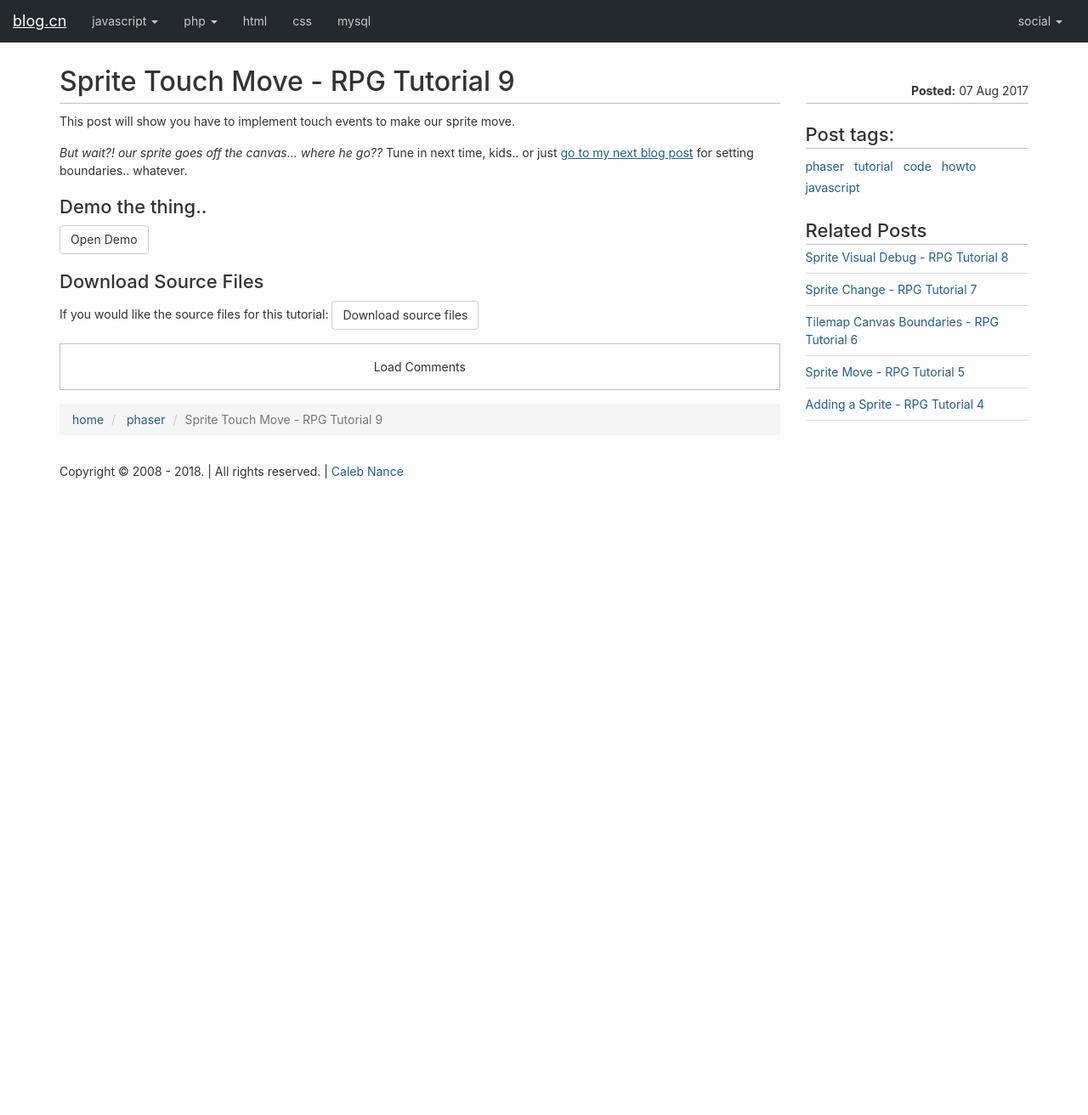
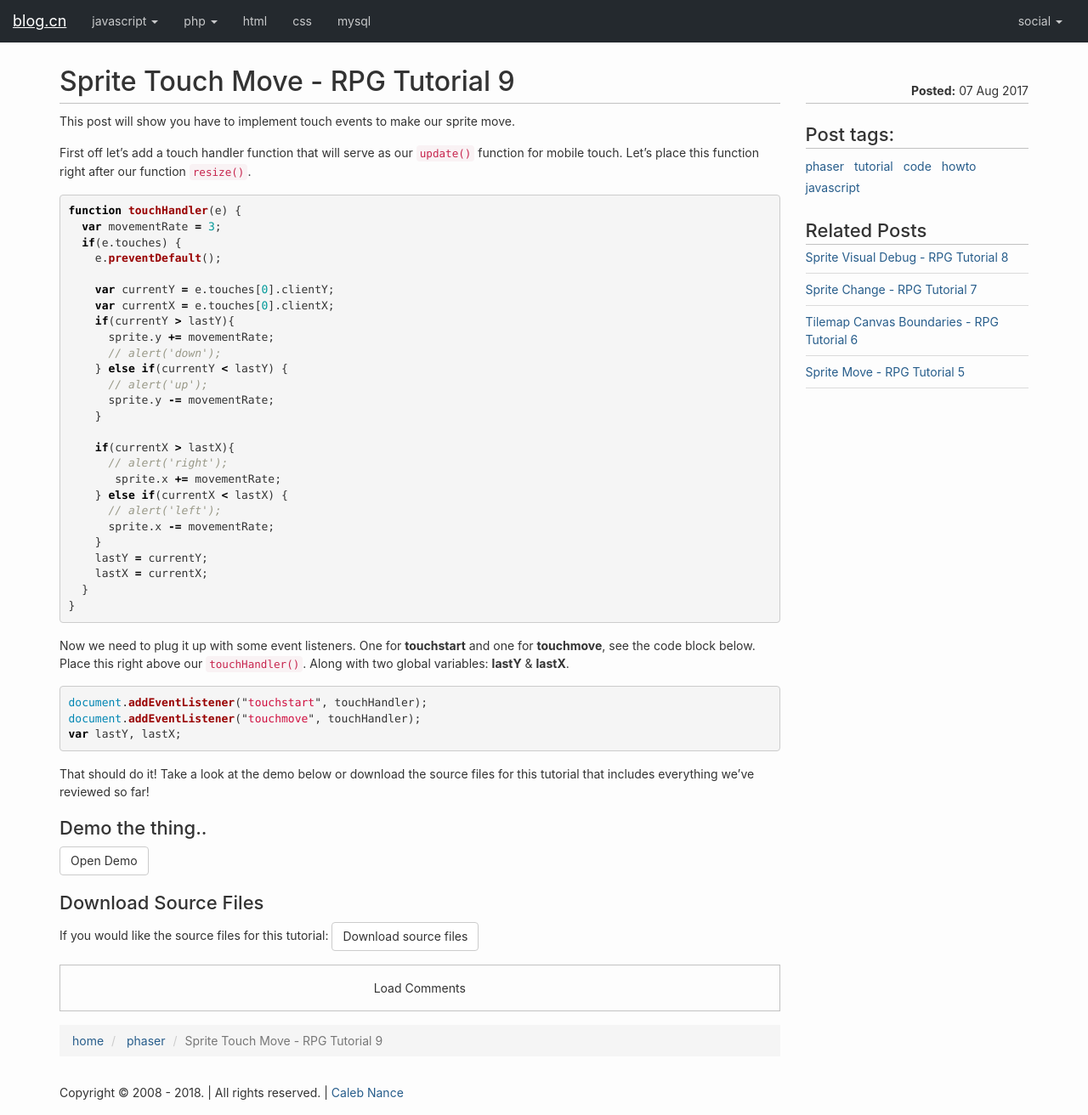
Before and after one commit to calebnance/jekyll_blog-calebnance, a Jekyll site: the page built from _posts/phaser/2017-08-06-sprite-touch-move.markdown, in a window 1280 px wide. Shown: the whole page at 85% size. Built offline with Jekyll 4.4.1, drawn with Linux system fonts in a browser that asks for light colours; before the commit the page ends 900 px from its top, so only the background shows below that.

Commit message:
whoops! updated the tutorial 9 with actual content and uploaded it to the blog site

```diff
--- a/_posts/phaser/2017-08-06-sprite-touch-move.markdown
+++ b/_posts/phaser/2017-08-06-sprite-touch-move.markdown
@@ -10,10 +10,49 @@
 
 This post will show you have to implement touch events to make our sprite move.
 
-*But wait?! our sprite goes off the canvas... where he go??* Tune in next time, kids.. or just <a href="{{ "/phaser/tilemap-canvas-boundaries.html" | relative_url }}">go to my next blog post</a> for setting boundaries.. whatever.
+First off let's add a touch handler function that will serve as our `update()` function for mobile touch. Let's place this function right after our function `resize()`.
+
+{% highlight javascript %}
+function touchHandler(e) {
+  var movementRate = 3;
+  if(e.touches) {
+    e.preventDefault();
+
+    var currentY = e.touches[0].clientY;
+    var currentX = e.touches[0].clientX;
+    if(currentY > lastY){
+      sprite.y += movementRate;
+      // alert('down');
+    } else if(currentY < lastY) {
+      // alert('up');
+      sprite.y -= movementRate;
+    }
+
+    if(currentX > lastX){
+      // alert('right');
+       sprite.x += movementRate;
+    } else if(currentX < lastX) {
+      // alert('left');
+      sprite.x -= movementRate;
+    }
+    lastY = currentY;
+    lastX = currentX;
+  }
+}
+{% endhighlight %}
+
+Now we need to plug it up with some event listeners. One for **touchstart** and one for **touchmove**, see the code block below. Place this right above our `touchHandler()`. Along with two global variables: **lastY** & **lastX**.
+
+{% highlight javascript %}
+document.addEventListener("touchstart", touchHandler);
+document.addEventListener("touchmove", touchHandler);
+var lastY, lastX;
+{% endhighlight %}
+
+That should do it! Take a look at the demo below or download the source files for this tutorial that includes everything we've reviewed so far!
 
 ### Demo the thing..
-<a href="{{ "/tutorial/phaser/sprite-move.html" | relative_url }}" class="btn btn-default" target="_blank" rel="nofollow">Open Demo</a>
+<a href="{{ "/tutorial/phaser/sprite-touch-move.html" | relative_url }}" class="btn btn-default" target="_blank" rel="nofollow">Open Demo</a>
 
 ### Download Source Files
-If you would like the source files for this tutorial: <a href="/assets/downloads/phaser/sprite-move-tutorial_blog.calebnance.com.zip" class="btn btn-default" download>Download source files</a>
+If you would like the source files for this tutorial: <a href="/assets/downloads/phaser/sprite-touch-move-tutorial_blog.calebnance.com.zip" class="btn btn-default" download>Download source files</a>
```
Also changed, not shown: _posts/tutorial/phaser/2017-08-06-sprite-touch-move.markdown (added, +11 -0 lines), assets/js/tutorial/phaser/9-sprite-touch-move.js (added, +118 -0 lines), 1 other file.
